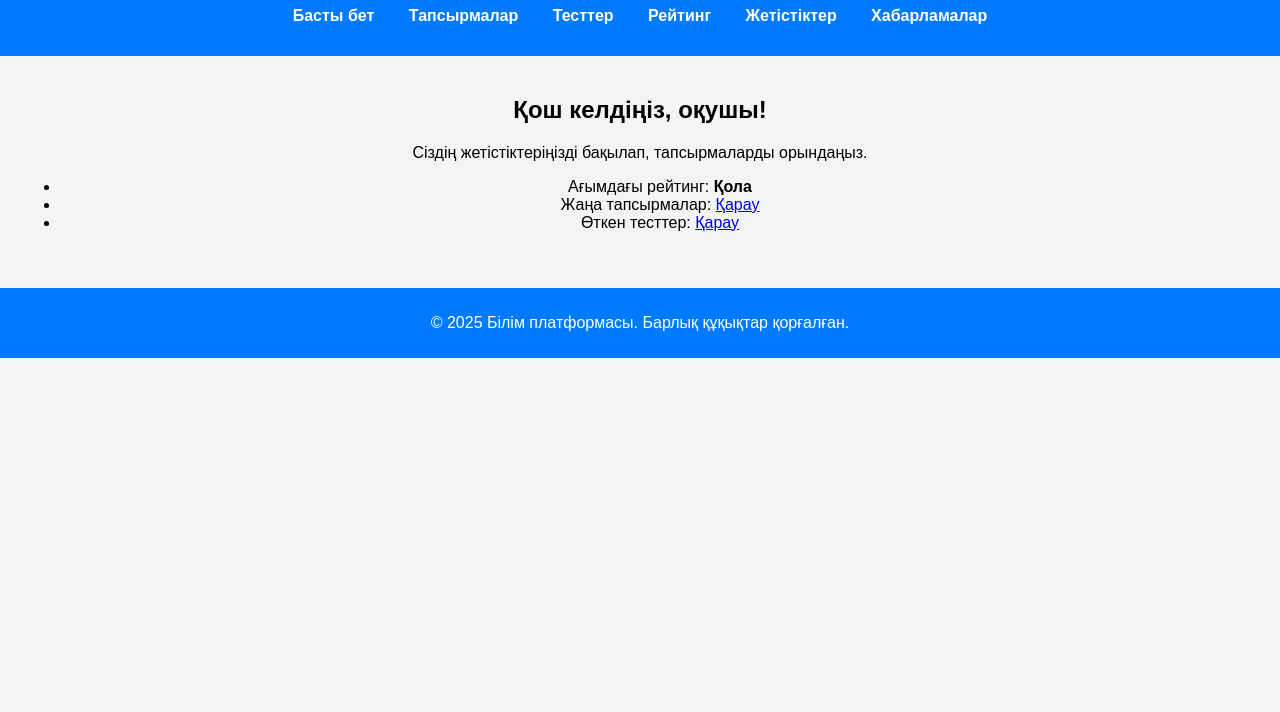
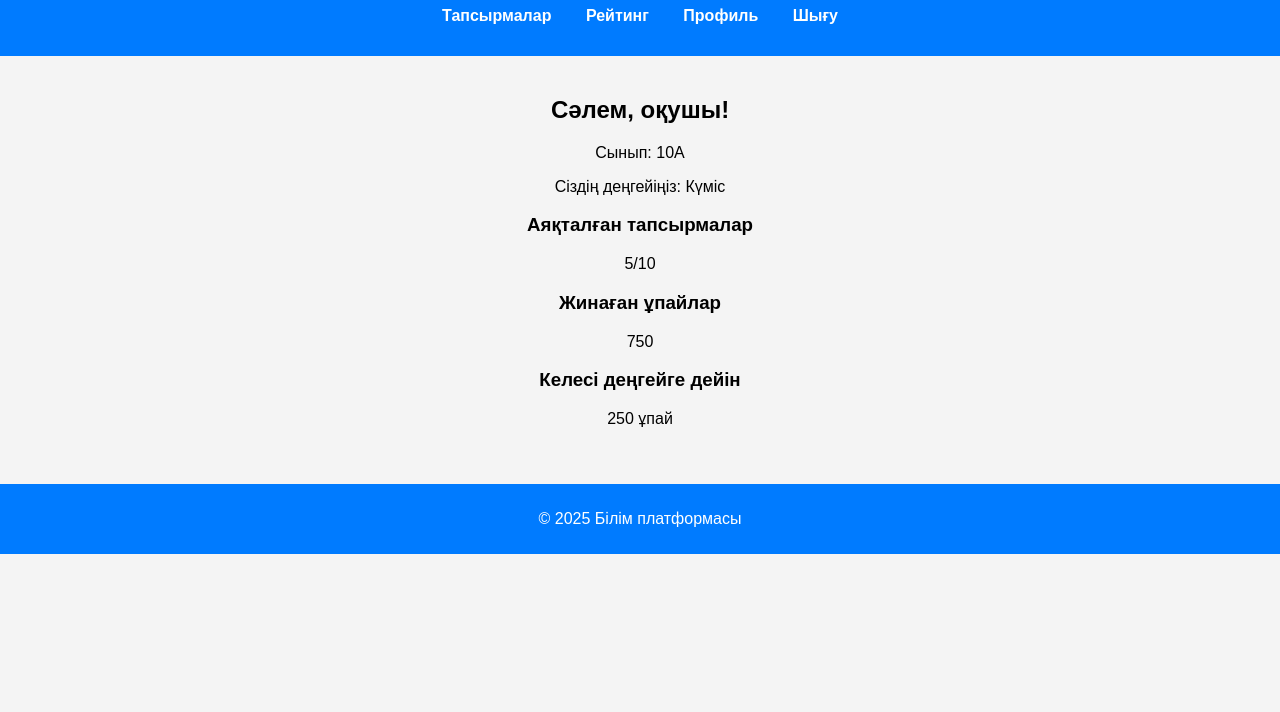
Before and after one commit to Amandyq/education-platform, a plain HTML site: page dashboard_student.html in a window 1280 px wide. Shown: the part 88-800 px from the top of the page. Drawn offline with Linux system fonts and the light colour scheme; files that its build step writes are made by us from their sources.

Commit message:
Update dashboard_student.html

```diff
--- a/dashboard_student.html
+++ b/dashboard_student.html
@@ -3,38 +3,45 @@
 <head>
     <meta charset="UTF-8">
     <meta name="viewport" content="width=device-width, initial-scale=1.0">
-    <title>Оқушы кабинеті</title>
-    <link rel="stylesheet" href="style.css">
+    <title>Оқушы панелі</title>
+    <link rel="stylesheet" href="../css/style.css">
+    <script src="../js/script.js" defer></script>
 </head>
 <body>
     <header>
-        <h1>Оқушы кабинеті</h1>
+        <h1>Оқушы панелі</h1>
         <nav>
             <ul>
-                <li><a href="index.html">Басты бет</a></li>
-                <li><a href="assignments_index.html">Тапсырмалар</a></li>
-                <li><a href="tests_index.html">Тесттер</a></li>
-                <li><a href="leaderboard_index.html">Рейтинг</a></li>
-                <li><a href="achievements_index.html">Жетістіктер</a></li>
-                <li><a href="notifications_index.html">Хабарламалар</a></li>
+                <li><a href="assignments.html">Тапсырмалар</a></li>
+                <li><a href="leaderboard.html">Рейтинг</a></li>
+                <li><a href="profile.html">Профиль</a></li>
+                <li><a href="logout.html">Шығу</a></li>
             </ul>
         </nav>
     </header>
-
     <main>
-        <section>
-            <h2>Қош келдіңіз, оқушы!</h2>
-            <p>Сіздің жетістіктеріңізді бақылап, тапсырмаларды орындаңыз.</p>
-            <ul>
-                <li>Ағымдағы рейтинг: <strong>Қола</strong></li>
-                <li>Жаңа тапсырмалар: <a href="assignments_index.html">Қарау</a></li>
-                <li>Өткен тесттер: <a href="tests_index.html">Қарау</a></li>
-            </ul>
+        <section class="dashboard">
+            <h2>Сәлем, оқушы!</h2>
+            <p>Сынып: <span id="student-class">10А</span></p>
+            <p>Сіздің деңгейіңіз: <span id="student-rank">Күміс</span></p>
+            <div class="stats">
+                <div class="stat-item">
+                    <h3>Аяқталған тапсырмалар</h3>
+                    <p>5/10</p>
+                </div>
+                <div class="stat-item">
+                    <h3>Жинаған ұпайлар</h3>
+                    <p>750</p>
+                </div>
+                <div class="stat-item">
+                    <h3>Келесі деңгейге дейін</h3>
+                    <p>250 ұпай</p>
+                </div>
+            </div>
         </section>
     </main>
-
     <footer>
-        <p>&copy; 2025 Білім платформасы. Барлық құқықтар қорғалған.</p>
+        <p>&copy; 2025 Білім платформасы</p>
     </footer>
 </body>
 </html>
```
